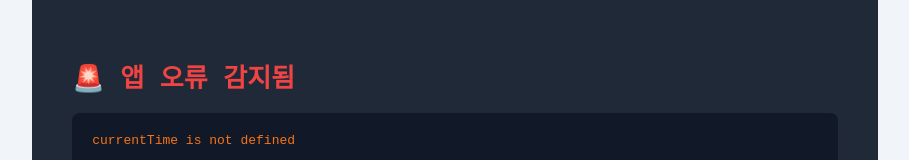
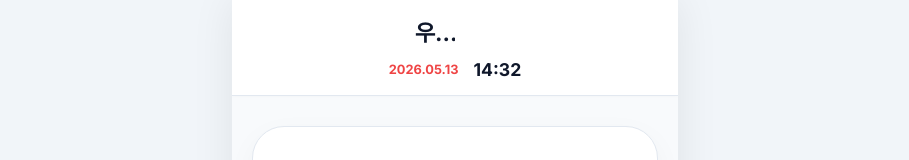
Before and after one commit to chicvill/situation, a React (Vite) app in the folder situation-room/: page / in a window 1280 px wide. Shown: the top 160 px of the page, without its empty margins (185-1094 px from the left). Built offline with nearby package versions, Linux system fonts and the light colour scheme; no server answers.

Commit message:
feat: implement main application entry point with tab routing and session management

```diff
--- a/situation-room/src/App.tsx
+++ b/situation-room/src/App.tsx
@@ -42,7 +42,14 @@ function App() {
     return (localStorage.getItem('situation_active_tab') as MainTab) || 'guide';
   });
   const [isMenuOpen, setIsMenuOpen] = useState(false);
+  const [recognizedText, setRecognizedText] = useState("");
   const [isListening, setIsListening] = useState(false);
+  const [currentTime, setCurrentTime] = useState(new Date());
+
+  useEffect(() => {
+    const timer = setInterval(() => setCurrentTime(new Date()), 1000);
+    return () => clearInterval(timer);
+  }, []);
 
   // 🌟 활성 대시보드 탭이 변경될 때마다 브라우저 로컬 저장소에 기억하여 F5 새로고침 시 화면을 복원합니다.
   useEffect(() => {
```
